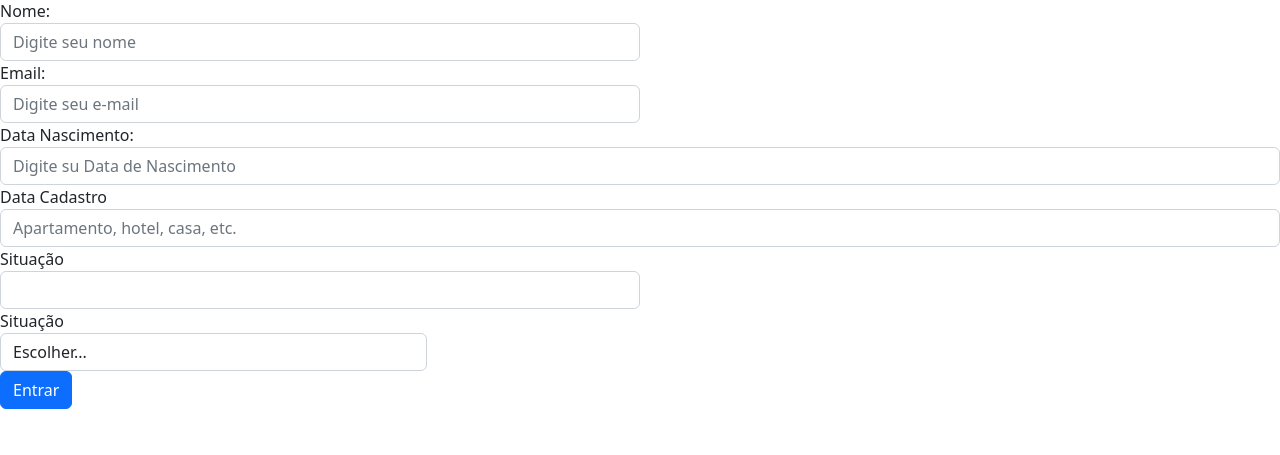
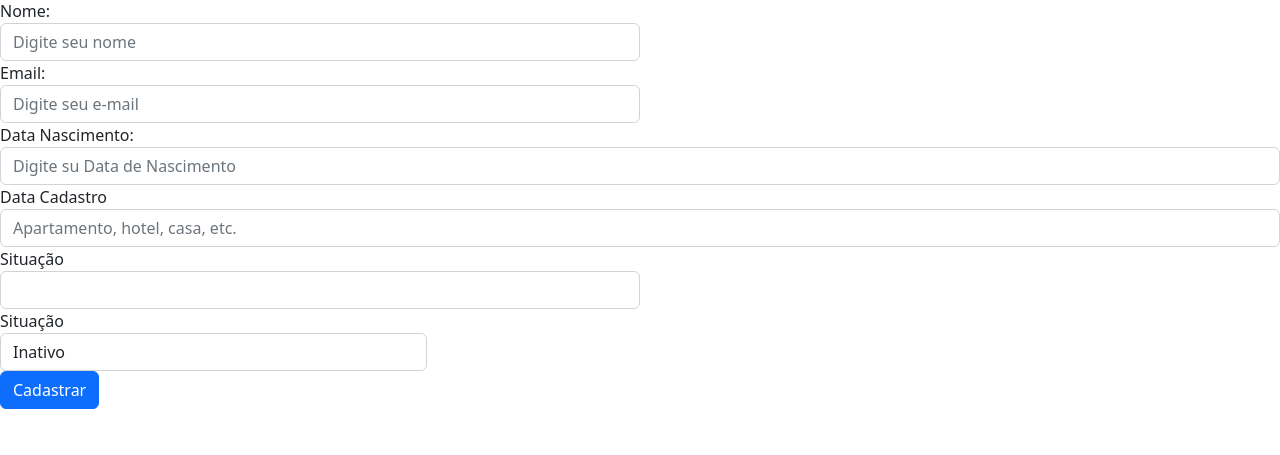
Before and after one commit to renatoguara2020/PROJETO_PYTHON_CADASTRO_PESSOAS1, a Django app: template pessoa/templates/pessoa/forms.html in a window 1280 px wide. Shown: the part 163-618 px from the top of the page. Run offline with Django 4.2, Linux system fonts and the light colour scheme; the template is opened without the code that fills it, so the values that code supplies are empty.

Commit message:
commit changes now

```diff
--- a/pessoa/templates/pessoa/forms.html
+++ b/pessoa/templates/pessoa/forms.html
@@ -48,10 +48,11 @@
       <label for="inputEstado">Situação</label>
       <select id="inputEstado" class="form-control">
         <option selected>Escolher...</option>
-        <option>...</option>
+        <option value="1">Ativo</option>
+        <option value="0" selected>Inativo</option>
       </select>
     </div>
-  <button type="submit" class="btn btn-primary">Entrar</button>
+  <button type="submit" class="btn btn-primary">Cadastrar</button>
 </form>
 
 {%endblock content%}
```
